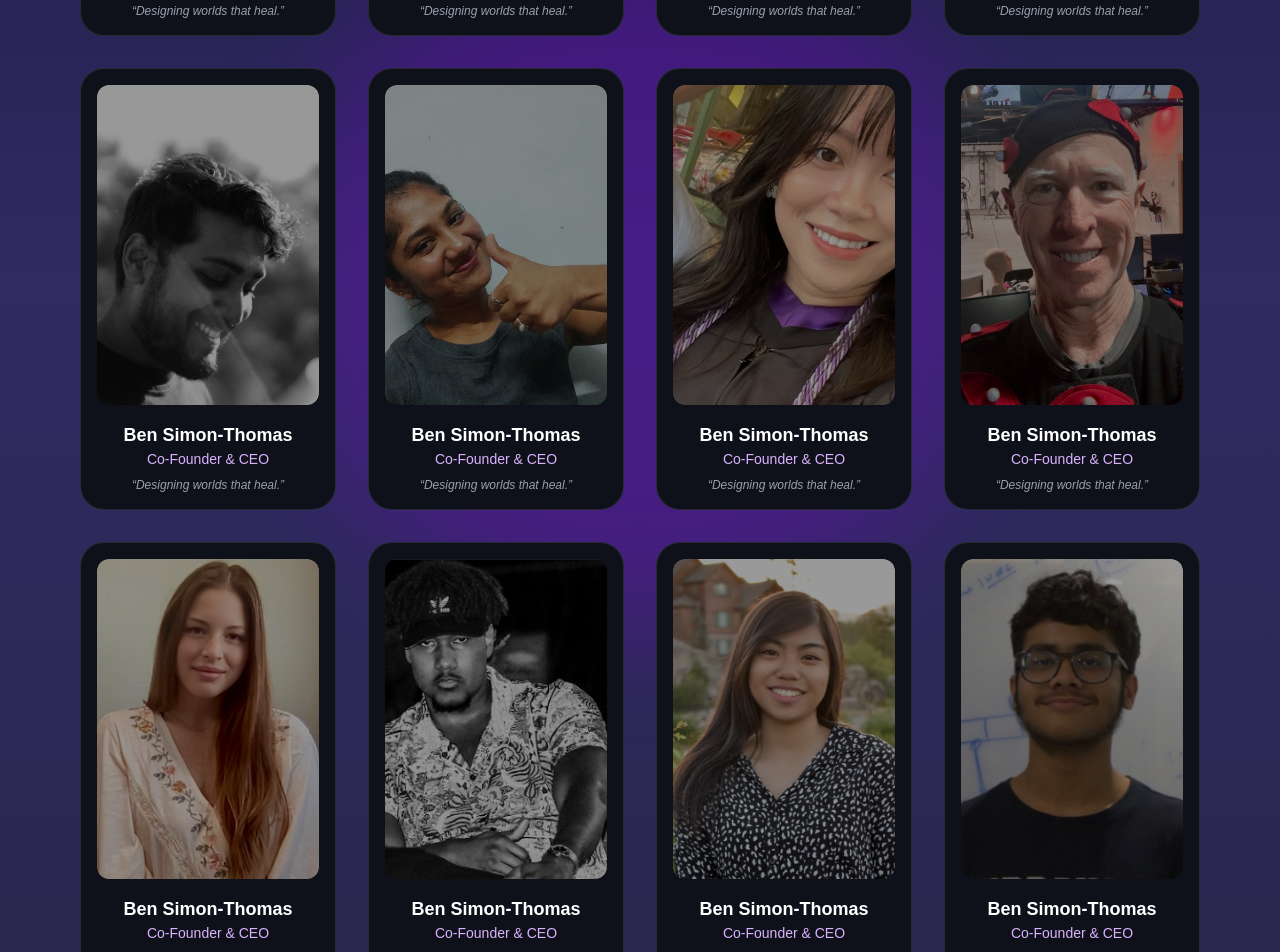
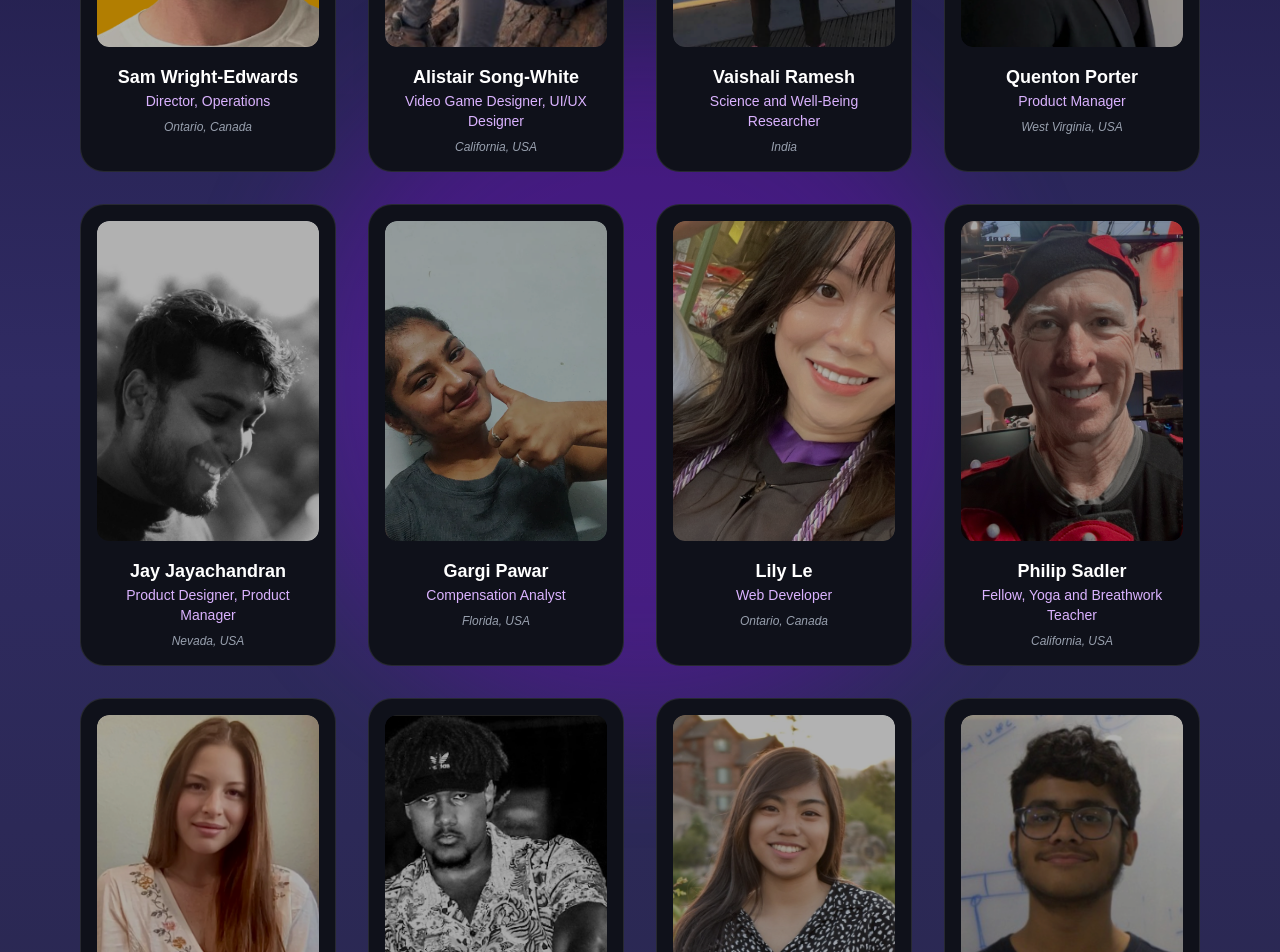
Before and after one commit to Versebuilding/verseWebsite-New, a Next.js app: page /our-team in a window 1280 px wide. Shown: the part 1020-1972 px from the top of the page. Built offline with nearby package versions, Linux system fonts and the light colour scheme.

Commit message:
team members-final touch

```diff
--- a/app/our-team/page.tsx
+++ b/app/our-team/page.tsx
@@ -40,7 +40,8 @@ const OurTeam = () => {
                 <div className="text-center mt-4 text-white">
                   <h3 className="text-lg font-semibold">{person.name}</h3>
                   <p className="text-sm text-purple-300">{person.role}</p>
-                  <p className="text-xs italic mt-2 text-gray-400">“{person.quote}”</p>
+                  <p className="text-xs italic mt-2 mb-3 text-gray-400">{person.loc}</p>
+                  <p className="text-md text-gray-300 mb-2">{person.about}</p>
                 </div>
               </motion.div>
             ))}
@@ -64,12 +65,12 @@ const OurTeam = () => {
                 fill
                 className="object-cover rounded-xl"
                 />
-                <div className="absolute inset-0 z-10 rounded-xl bg-black/40" />
+                <div className="absolute inset-0 z-10 rounded-xl bg-black/30" />
               </div>
               <div className="text-center mt-4 text-white">
                 <h3 className="text-lg font-semibold">{person.name}</h3>
                 <p className="text-sm text-purple-300">{person.role}</p>
-                <p className="text-xs italic mt-2 text-gray-400">“{person.quote}”</p>
+                <p className="text-xs italic mt-2 text-gray-400">{person.loc}</p>
               </div>
             </motion.div>
           ))}
--- a/app/our-team/teamPeople.ts
+++ b/app/our-team/teamPeople.ts
@@ -1,107 +1,109 @@
 export const People = [
      {
     name: 'Ben Simon-Thomas',
-    role: 'Co-Founder & CEO',
+    role: 'Co-Founder and Executive Director',
     img: '/images/team-members/team-member-1.png',
-    quote: 'Designing worlds that heal.',
+    loc: 'California, USA',
+    about : 'Ben creates games and experiences that uplift and connect people. As part of Catalyst 2030 and IDG Berkeley Uplift Lab, he focuses on collaboration and meaningful change.',
     special: true,
   },
    {
-    name: 'Ben Simon-Thomas',
-    role: 'Co-Founder & CEO',
+    name: 'Anshul Pendse',
+    role: 'Co-Founder, Creative and Technical Director',
     img: '/images/team-members/team-member-2.jpeg',
-    quote: 'Designing worlds that heal.',
+    loc: 'California, USA',
+    about : 'Anshul is a media artist and game designer blending entertainment, wellness, and spirituality. He holds an MFA from USC and is a PhD candidate at UC Santa Barbara.',
     special: true,
   },
    {
-    name: 'Ben Simon-Thomas',
-    role: 'Co-Founder & CEO',
+    name: 'Sam Wright-Edwards',
+    role: 'Director, Operations',
     img: '/images/team-members/team-member-3.png',
-    quote: 'Designing worlds that heal.',
-    special: true,
+    loc: 'Ontario, Canada',
+    special: false,
   },
    {
-    name: 'Ben Simon-Thomas',
-    role: 'Co-Founder & CEO',
+    name: 'Alistair Song-White',
+    role: 'Video Game Designer, UI/UX Designer',
     img: '/images/team-members/team-member-4.png',
-    quote: 'Designing worlds that heal.',
-    special: true,
+    loc: 'California, USA',
+    special: false,
   },
    {
-    name: 'Ben Simon-Thomas',
-    role: 'Co-Founder & CEO',
+    name: 'Vaishali Ramesh',
+    role: 'Science and Well-Being Researcher',
     img: '/images/team-members/team-member-5.png',
-    quote: 'Designing worlds that heal.',
-    special: true,
+    loc: 'India',
+    special: false,
   },
    {
-    name: 'Ben Simon-Thomas',
-    role: 'Co-Founder & CEO',
+    name: 'Quenton Porter',
+    role: 'Product Manager',
     img: '/images/team-members/team-member-6.png',
-    quote: 'Designing worlds that heal.',
-    special: true,
+    loc: 'West Virginia, USA',
+    special: false,
   },
    {
-    name: 'Ben Simon-Thomas',
-    role: 'Co-Founder & CEO',
+    name: 'Jay Jayachandran',
+    role: 'Product Designer, Product Manager',
     img: '/images/team-members/team-member-7.png',
-    quote: 'Designing worlds that heal.',
-    special: true,
+    loc: 'Nevada, USA',
+    special: false,
   },
    {
-    name: 'Ben Simon-Thomas',
-    role: 'Co-Founder & CEO',
+    name: 'Gargi Pawar',
+    role: 'Compensation Analyst',
     img: '/images/team-members/team-member-8.png',
-    quote: 'Designing worlds that heal.',
-    special: true,
+    loc: 'Florida, USA',
+    special: false,
   },
    {
-    name: 'Ben Simon-Thomas',
-    role: 'Co-Founder & CEO',
+    name: 'Lily Le',
+    role: 'Web Developer',
     img: '/images/team-members/team-member-9.jpeg',
-    quote: 'Designing worlds that heal.',
-    special: true,
+    loc: 'Ontario, Canada',
+    special: false,
   },
    {
-    name: 'Ben Simon-Thomas',
-    role: 'Co-Founder & CEO',
+    name: 'Philip Sadler',
+    role: 'Fellow, Yoga and Breathwork Teacher',
     img: '/images/team-members/team-member-10.jpeg',
-    quote: 'Designing worlds that heal.',
-    special: true,
+    loc: 'California, USA',
+    special: false,
   },
    {
-    name: 'Ben Simon-Thomas',
-    role: 'Co-Founder & CEO',
+    name: 'Sonni Daly',
+    role: 'Wellness Designer and Researcher',
     img: '/images/team-members/team-member-11.png',
-    quote: 'Designing worlds that heal.',
-    special: true,
+    loc: 'California, USA',
+    special: false,
   },
    {
-    name: 'Ben Simon-Thomas',
-    role: 'Co-Founder & CEO',
+    name: 'James Covial',
+    role: 'Unreal Designer, Sound Design, Music Producer',
     img: '/images/team-members/team-member-12.png',
-    quote: 'Designing worlds that heal.',
-    special: true,
+    loc: 'North Carolina, USA',
+    special: false,
   },
    {
-    name: 'Ben Simon-Thomas',
-    role: 'Co-Founder & CEO',
+    name: 'Lily Mae Pido',
+    role: 'UI/UX Designer, Content Designer',
     img: '/images/team-members/team-member-13.png',
-    quote: 'Designing worlds that heal.',
-    special: true,
+    loc: 'California, USA',
+    special: false,
   },
    {
-    name: 'Ben Simon-Thomas',
-    role: 'Co-Founder & CEO',
+    name: 'Vidip Singh',
+    role: 'Web Developer',
     img: '/images/team-members/team-member-14.png',
-    quote: 'Designing worlds that heal.',
-    special: true,
+    loc: 'New Delhi, India',
+    special: false,
   },
    {
-    name: 'Ben Simon-Thomas',
-    role: 'Co-Founder & CEO',
+    name: 'Xiao Liu',
+    role: 'USC Doctor of Psychology PhD , Mixed Methods Researcher',
     img: '/images/team-members/team-member-15.jpeg',
-    quote: 'Designing worlds that heal.',
-    special: true,
+    loc: 'California, USA',
+    special: false,
   },
 ]
```
